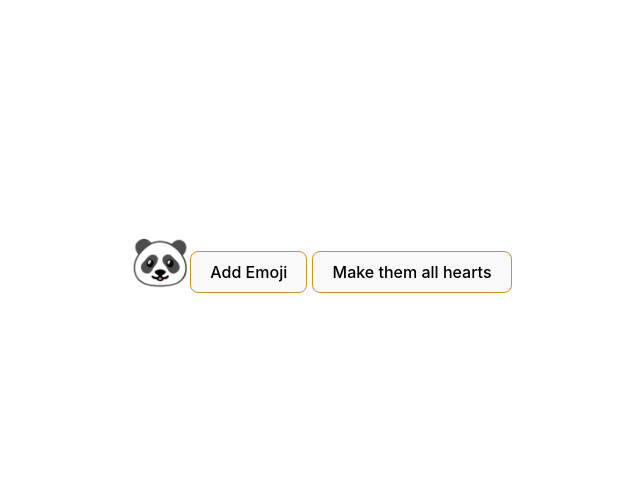
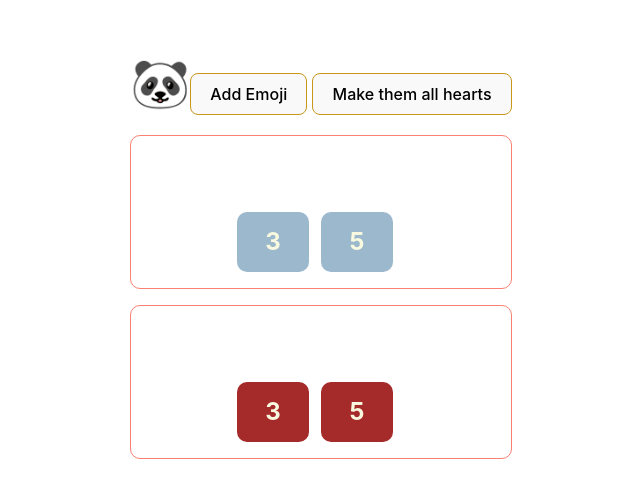
Before and after one commit to wichofly/pokemon_react, a React (Vite) app: page / in a window 1280 px wide. Shown: the part 139-636 px from the top of the page, without its empty margins (319-959 px from the left). Built offline with nearby package versions, Linux system fonts and the light colour scheme.

Commit message:
feat: learning the use of components. In which ones logical is needed as well the use of prop

```diff
--- a/src/App.jsx
+++ b/src/App.jsx
@@ -10,6 +10,7 @@ import './App.css';
 // import { ColorList } from './components/ColorList';
 // import ColorboxGrid from './components/5-exercise/ColorboxGrid';
 import Emoji from './components/6-intermediate_state_concepts/Emoji';
+import Dice from './components/7-luckyNumbers/Dice';
 
 // const data = [
 //   { id: 1, product: 'milk', quantity: 11, completed: true },
@@ -70,6 +71,9 @@ function App() {
       {/* <ColorboxGrid colors={colors} /> */}
 
       <Emoji />
+
+      <Dice dice={[3, 5]} />
+      <Dice dice={[3, 5]} color="brown" />
     </>
   );
 }
--- /dev/null
+++ b/src/components/7-luckyNumbers/Dice.jsx
@@ -0,0 +1,14 @@
+import Die from './Die';
+import './lucky.css';
+
+const Dice = ({ dice, color }) => {
+  return (
+    <section className="dice__component">
+      {dice.map((value, index) => (
+        <Die key={index} val={value} color={color} />
+      ))}
+    </section>
+  );
+};
+
+export default Dice;
--- /dev/null
+++ b/src/components/7-luckyNumbers/Die.jsx
@@ -0,0 +1,15 @@
+import './lucky.css';
+
+const Die = ({ val, color }) => {
+  return (
+    <div className="die__component" style={{ background: color }}>
+      {val}
+    </div>
+  );
+};
+
+export default Die;
+
+/*
+  - It gets a value (val) as a prop and it will render that value.
+*/
--- /dev/null
+++ b/src/components/7-luckyNumbers/lucky.css
@@ -0,0 +1,22 @@
+.die__component {
+  background-color: #9BB8CD;
+  border-radius: 10px;
+  color: #F9F9E0;
+  display: inline-block;
+  width: 3em;
+  height: 2.5em;
+  padding: 0.5em 1em;
+  text-align: center;
+  margin-right: 0.5em;
+  margin-top: 2.5em;
+  font-weight: bold;
+  font-size: 1.5em;
+}
+
+.dice__component {
+  border: solid 1.5px salmon;
+  padding: 1em 0 1em 0;
+  text-align: center;
+  margin: 1em auto 1em auto;
+  border-radius: 10px;
+}
```
Also changed, not shown: src/main.jsx (+5 -6 lines).
